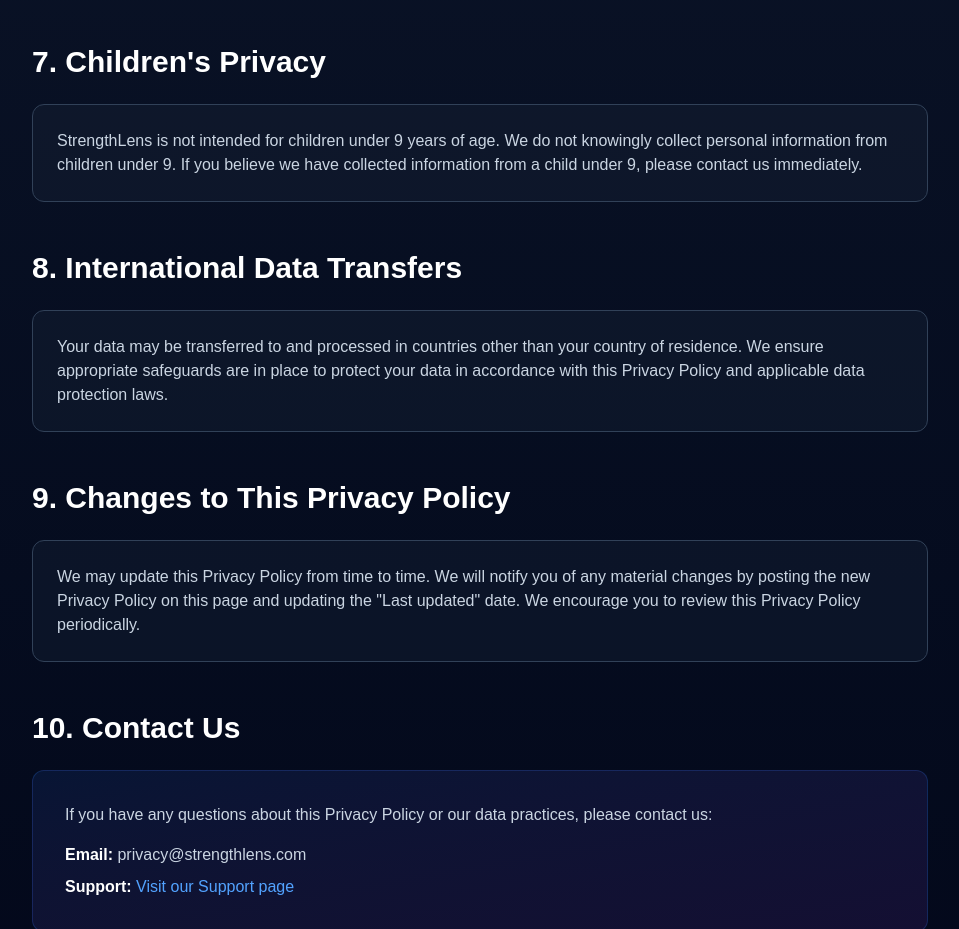
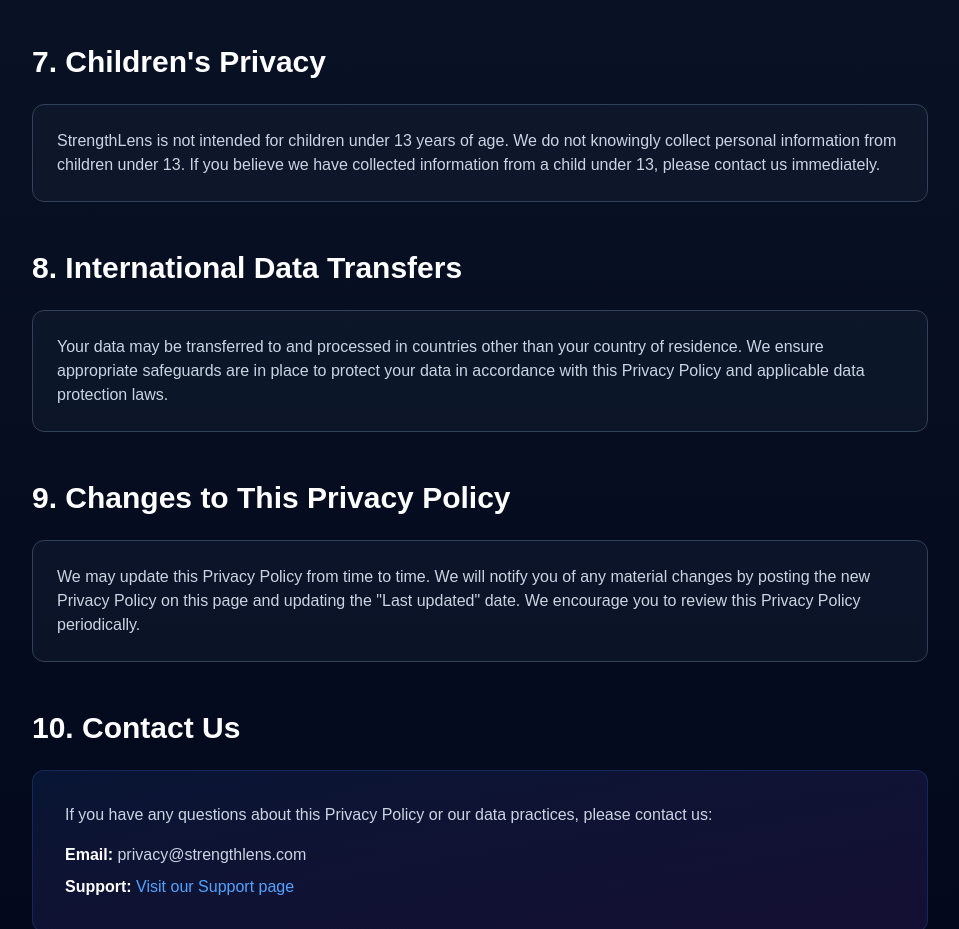
Before and after one commit to AllInOneFitness/fitnesstracker-website, a Next.js app: page /privacy-policy in a window 1280 px wide. Shown: the part 2680-3609 px from the top of the page, without its empty margins (160-1119 px from the left). Built offline with nearby package versions, Linux system fonts and the light colour scheme.

Commit message:
Update Privacy Policy: change age restriction back to 13+

```diff
--- a/app/privacy-policy/page.tsx
+++ b/app/privacy-policy/page.tsx
@@ -221,9 +221,9 @@
               <h2 className="text-3xl font-bold text-white mb-6">7. Children's Privacy</h2>
               <div className="bg-slate-800/30 border border-slate-700 rounded-xl p-6">
                 <p className="text-slate-300">
-                  StrengthLens is not intended for children under 9 years of age. We do not knowingly collect
-                  personal information from children under 9. If you believe we have collected information from
-                  a child under 9, please contact us immediately.
+                  StrengthLens is not intended for children under 13 years of age. We do not knowingly collect
+                  personal information from children under 13. If you believe we have collected information from
+                  a child under 13, please contact us immediately.
                 </p>
               </div>
             </section>
```
